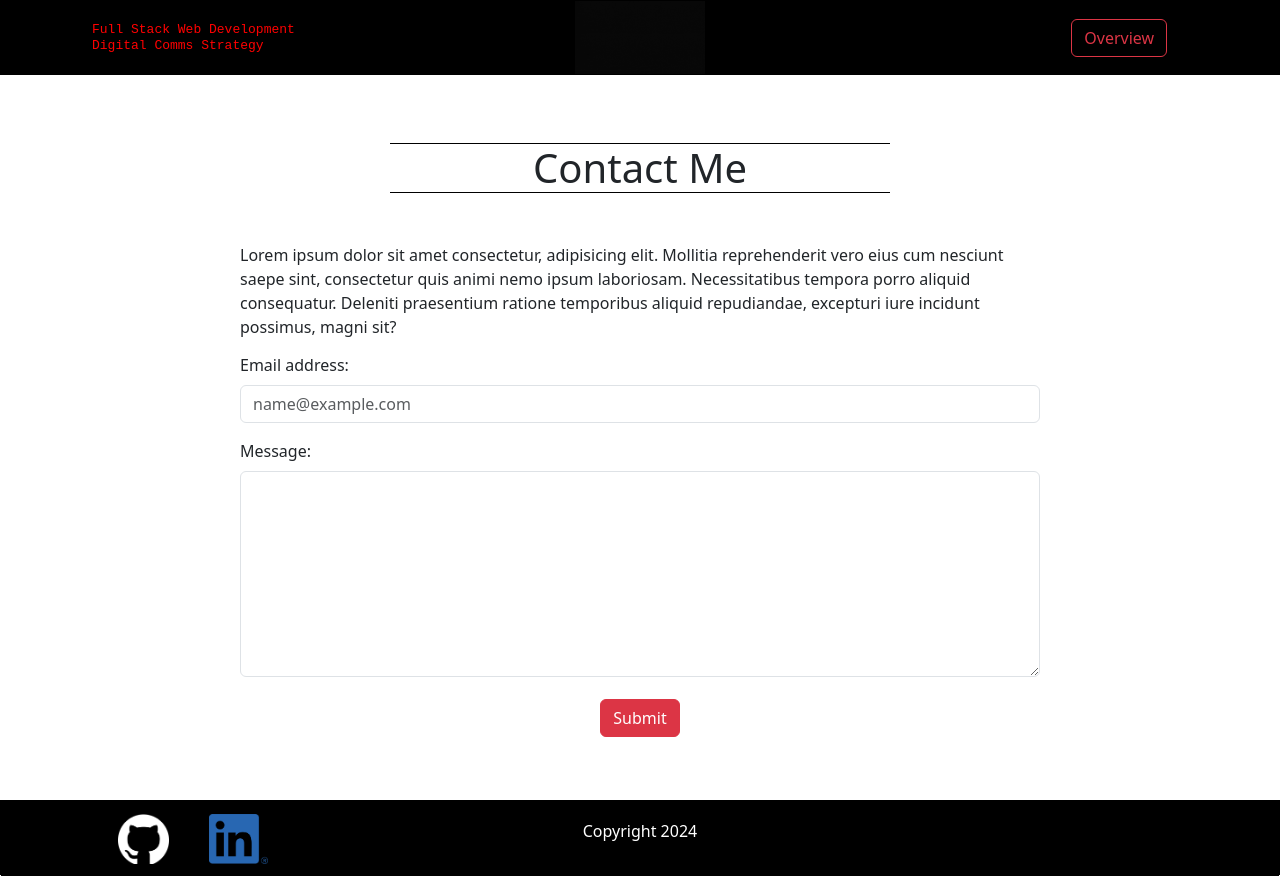
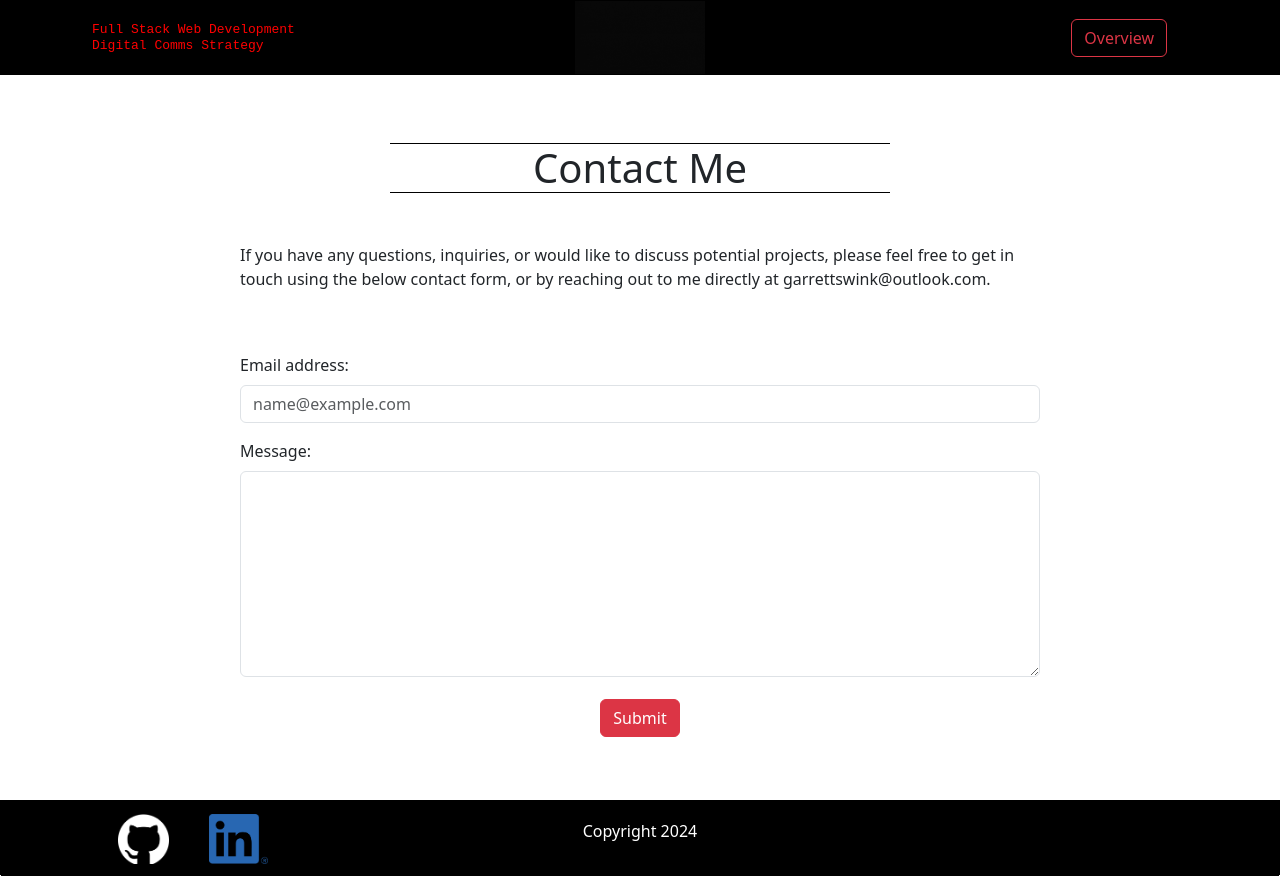
Before and after one commit to garrettswink/portfolio, a React (Vite) app in the folder client/: page /contact in a window 1280 px wide. Built offline with nearby package versions, Linux system fonts and the light colour scheme.

Commit message:
Contact Form Copy + Clear Input on Send

```diff
--- a/client/src/pages/Contact.jsx
+++ b/client/src/pages/Contact.jsx
@@ -21,6 +21,9 @@ export default function Contact() {
         data
       );
       console.log(response.data);
+
+      setEmail("");
+      setMessage("");
     } catch (error) {
       console.error("Error sending email:", error);
     }
@@ -34,13 +37,7 @@ export default function Contact() {
         </div>
 
         <div className="contact-overview-container">
-          <p>
-            Lorem ipsum dolor sit amet consectetur, adipisicing elit. Mollitia
-            reprehenderit vero eius cum nesciunt saepe sint, consectetur quis
-            animi nemo ipsum laboriosam. Necessitatibus tempora porro aliquid
-            consequatur. Deleniti praesentium ratione temporibus aliquid
-            repudiandae, excepturi iure incidunt possimus, magni sit?
-          </p>
+          <p>If you have any questions, inquiries, or would like to discuss potential projects, please feel free to get in touch using the below contact form, or by reaching out to me directly at garrettswink@outlook.com.</p>
         </div>
 
         <div className="contact-form-container">
```
